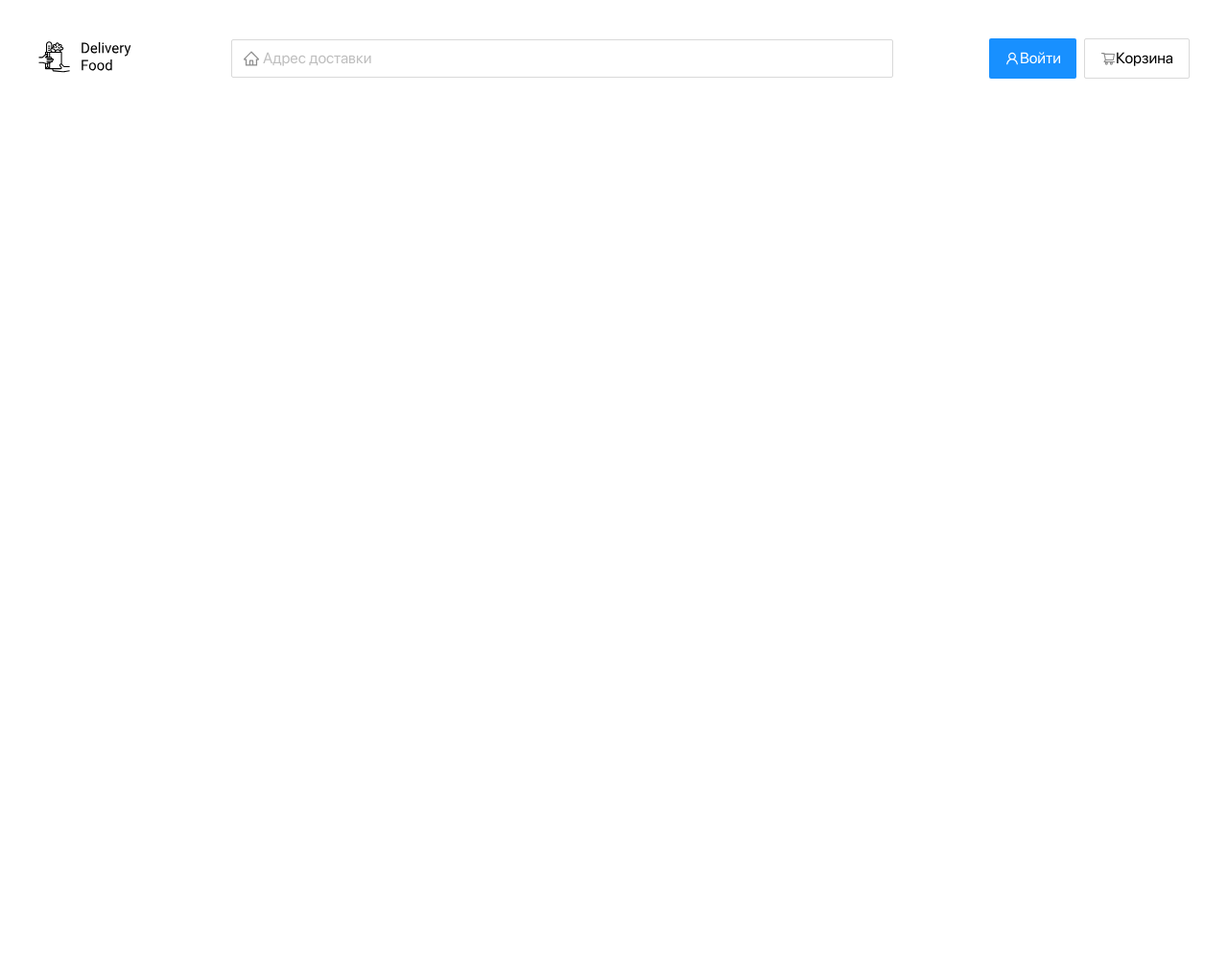
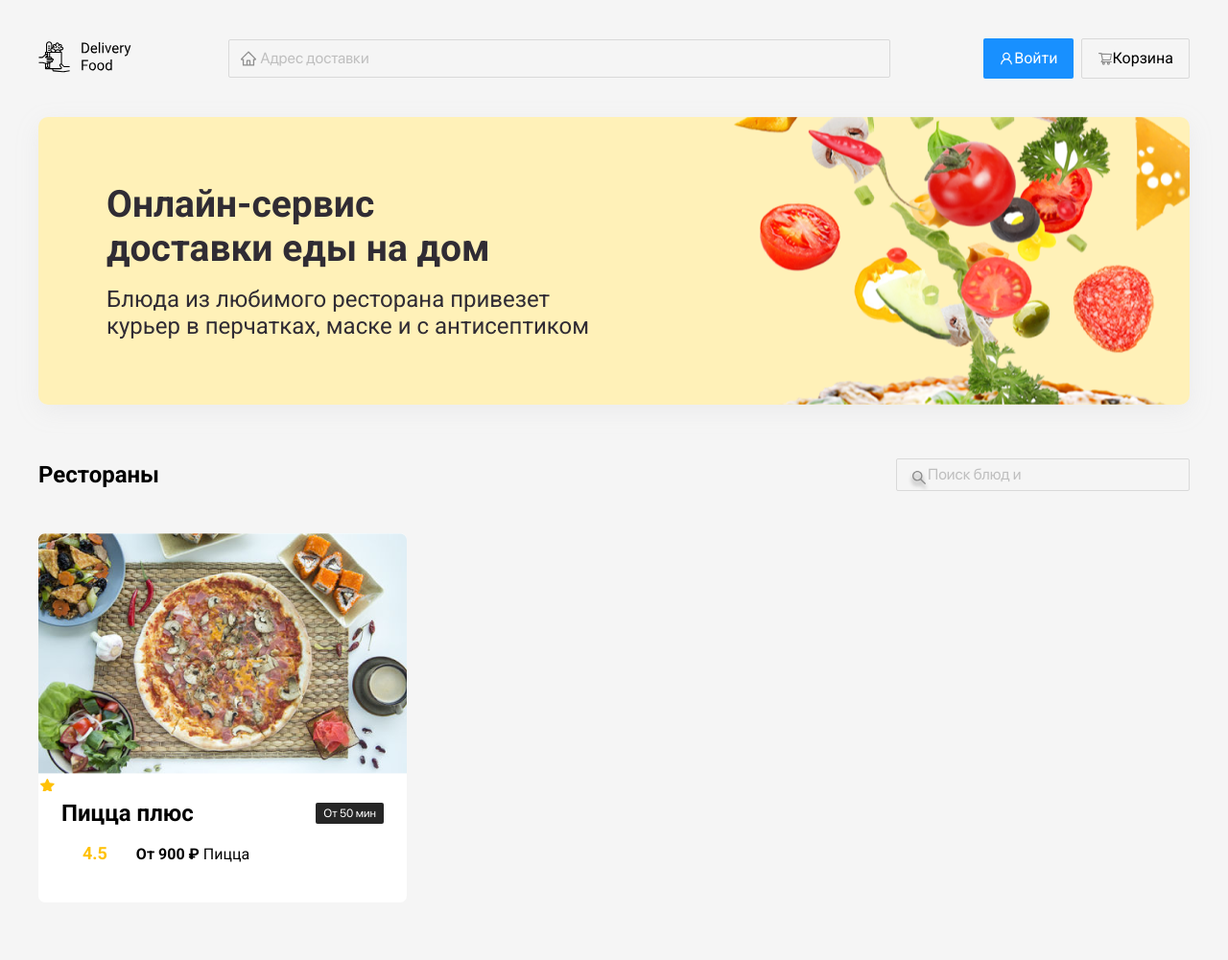
Before and after one commit to OlgaKachinskaya/Delivery_Food, a plain HTML site: page index.html in a window 1280 px wide. Shown: the whole page at 96% size. Before the commit the page ends 800 px from the top, so only its background shows below. Drawn offline with Linux system fonts and the light colour scheme.

Commit message:
создана страница ресторонов

```diff
--- a/css/style.css
+++ b/css/style.css
@@ -4,39 +4,56 @@
 
 }
 * {
+
     box-sizing: border-box;
     margin:0;
     padding: 0;
+    font-family: 'Roboto', sans-serif;
+}
+    html {
+   font-family: 'Roboto' sans-serif;
+}
+.body {
+    background-color: #F5F5F5;
 }
 .block
 {
     display: flex;
     justify-content: space-between;
     align-items: center;
-}
+   }
+   .cards {
+       flex-wrap: wrap;
+   }
 .container {
     max-width: 1200px;
     margin:auto;
     width: 100%;
 }
+.input {
+border-radius: 2px;
+border: 1px solid #D9D9D9;
+width: 100%;
+}
 .header {
-    padding-top: 40px;
+    margin-top: 40px;
+    margin-bottom: 40px;
 }
 .adress-input {
     max-width: 690px;
     height: 40px;
+    background: url('../img/home.svg') no-repeat 11px 10px;
+    padding-left: 32px;
     width: 100%;
-    background: url('../img/home.svg') no-repeat 11px 10px;
-    border: 1px solid #D9D9D9;
     border-radius: 2px;
-    padding-left: 32px;
+border: 1px solid #D9D9D9;
 }
 .adress-input::placeholder {
     font-family: SF Pro Display;
     font-style: normal;
     font-weight: normal;
     font-size: 16px;
-        color: #BFBFBF;
+    color: #BFBFBF;
 
 }
 .buttons {
@@ -65,3 +82,112 @@ line-height: 24px;
    border: 1px solid #D9D9D9;
    margin-left: 8px;
 }
+/*промо секция*/
+.section-promo {
+margin-bottom: 56px;
+}
+.promo-block {
+background: #FFF1B8 url(../img/promo.png) no-repeat right;
+border-radius: 10px;
+padding: 68px 71px;
+filter: drop-shadow(0px 7px 12px rgba(158, 158, 163, 0.1));
+}
+.text-block {
+    max-width: 538px;
+    width: 100%;
+}
+.promo-title {
+max-width: 430px;
+font-family: Roboto;
+font-style: normal;
+font-weight: bold;
+font-size: 39px;
+line-height: 46px;
+color: #302C34;
+margin-bottom: 16px;
+}
+.promo-desk {
+font-family: Roboto;
+font-style: normal;
+font-weight: normal;
+font-size: 24px;
+line-height: 28px;
+color: #302C34;
+}
+/*секция рестораны*/
+.section__header {
+    display: flex;
+    justify-content: space-between;
+    align-items: center;
+    margin-bottom: 44px;
+}
+.seacrh-input  {
+max-width: 306px;
+height: 34px;
+background: url('../img/search.svg') no-repeat 11px 10px;
+padding-left: 32px;
+border-radius: 2px;
+border: 1px solid #D9D9D9;
+}
+.input::placeholder {
+    font-family: SF Pro Display;
+    font-style: normal;
+    font-weight: normal;
+    font-size: 16px;
+    color: #BFBFBF;
+}
+.card {
+    max-width: 384px;
+    width: 100%;
+    margin-bottom: 30px;
+    background-color:#FFF;
+    border-radius:7px;
+}
+.card-main {
+    padding: 21px 24px 35px;
+    position: relative;
+
+}
+.card-main__header{
+    display: flex;
+    justify-content: space-between;
+    align-items:center;
+    margin-bottom: 10px;
+}
+.card-title {
+font-family: Roboto;
+font-style: normal;
+font-weight: bold;
+font-size: 24px;
+line-height: 32px;
+}
+.time-write {
+    background: #262626;
+    border-radius: 2px;
+    font-family: SF Pro Display;
+    font-style: normal;
+    font-weight: normal;
+    font-size: 12px;
+    line-height: 12px;
+    color: #FFFFFF;
+    padding: 5px 8px;
+}
+.reiting {
+font-family: Roboto;
+font-style: normal;
+font-weight: bold;
+font-size: 18px;
+line-height: 32px;
+color: #FFC107;
+margin-left: 22px;
+margin-right: 26px;
+}
+.reiting::before {
+    content:'';
+    width: 15px;
+    height: 14px;
+    background:url(../img/star.svg);
+    position: absolute;
+    top: 0px;
+    left: 2px;
+}
--- a/index.html
+++ b/index.html
@@ -5,9 +5,12 @@
     <meta http-equiv="X-UA-Compatible" content="IE=edge">
     <meta name="viewport" content="width=device-width, initial-scale=1.0">
     <title>Delivery Food</title>
+    <link rel="preconnect" href="https://fonts.googleapis.com">
+    <link rel="preconnect" href="https://fonts.gstatic.com" crossorigin>
+    <link href="https://fonts.googleapis.com/css2?family=Roboto:wght@400;700&display=swap" rel="stylesheet">
     <link rel="stylesheet" href="./css/style.css">
 </head>
-<body>
+<body class="body">
 
 <header class="header">
 
@@ -35,6 +38,62 @@
 </header>
 <!-- /.header -->
 
+<section class="section section-promo">
+    <div class="container promo-block">
+        <div class="text-block">
+            <h1 class="promo-title">Онлайн-сервис доставки еды на дом</h1>
+            <p class="promo-desk">Блюда из любимого ресторана привезет курьер в перчатках, маске и с антисептиком</p>
+
+
+        </div>
+    </div>
+    <!-- /.container -->
+</section>
+<!-- /.section section-promo -->
+<section class="section section-rest">
+    <div class="container">
+        <div class="section__header">
+            <h2 class="section__header-title">Рестораны</h2>
+        <input type="text" class="input seacrh-input" placeholder="Поиск блюд и">
+
+        </div>
+        <!-- /.section__header -->
+        <div class="block cards">
+        <div class="card">
+            <div class="card-img">
+                <img src="./img/pizza-plus.png" alt="Картинка заведения">
+            </div>
+            <div class="card-main">
+               <div class="card-main__header">
+                <h3 class="card-title">Пицца плюс</h3>
+                <strong class="time-write">От 50 мин</strong>
+               </div>
+               <div class="card-desc">
+                <span class="reiting">4.5</span>
+                <strong class="midprice">От 900 ₽</strong>
+                <span class="dish">Пицца</span>
+               </div>
+            </div>
+            <!-- /.card-main -->
+            <!-- /.card-img -->
+        </div>
+        <!-- /.card -->
+        <div class="card"></div>
+        <!-- /.card -->
+        <div class="card"></div>
+        <!-- /.card -->
+        <div class="card"></div>
+        <!-- /.card -->
+        <div class="card"></div>
+        <!-- /.card -->
+        <div class="card"></div>
+        <!-- /.card -->
+        </div>
+        <!-- /.block -->
+    </div>
+    <!-- /.container -->
+</section>
+<!-- /.section section-rest -->
 
 </body>
 </html>
```
Also changed, not shown: img/pizza-plus.png (added), img/promo.png (added), img/search.svg (added), img/star.svg (added).
